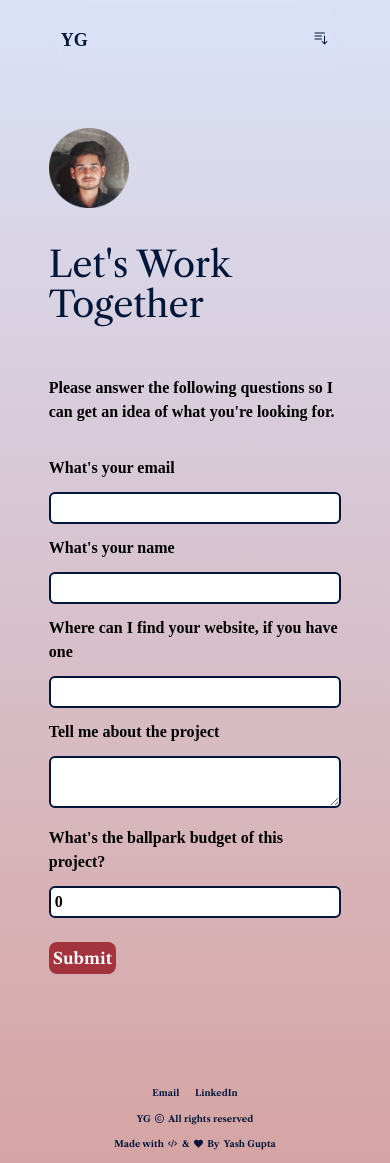
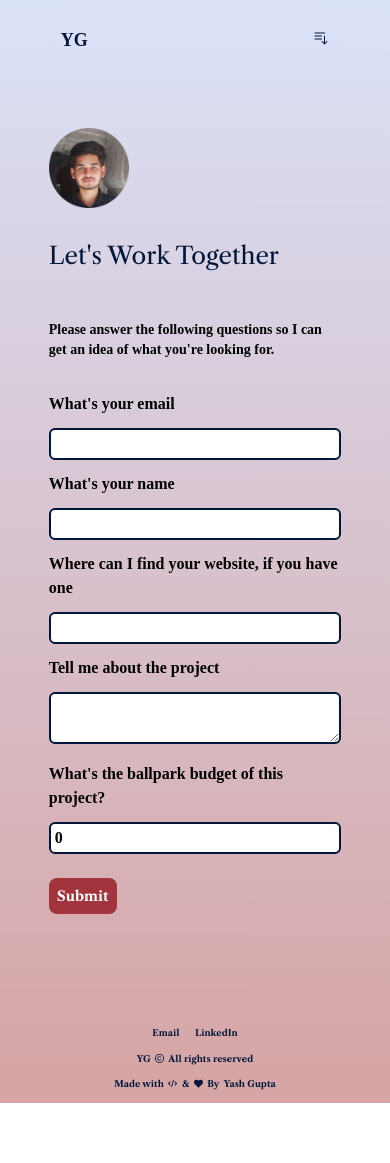
Before and after one commit to YashGupta-24/portfolio, a React (Vite) app: page /contact in a window 390 px wide. After the commit the page ends 1103 px from the top, so only its background shows below. Built offline with nearby package versions, Linux system fonts and the light colour scheme; a web font is replaced by a local one.

Commit message:
contact form style update

```diff
--- a/src/pages/ContactForm.jsx
+++ b/src/pages/ContactForm.jsx
@@ -44,8 +44,8 @@ function ContactForm() {
         display ?
             <div className=' h-full w-3/4 lg:w-1/2 flex flex-col my-28 '>
               <img src={picture} alt="" className='h-20 w-20 sm:h-24 sm:w-24 my-4' />
-              <h1 className='text-4xl my-5 font-heading text-heading'>Let's Work Together</h1>
-              <p className='my-8 font-body font-semibold'>Please answer the following questions so I can get an idea of what you're looking for.</p>
+              <h1 className='text-2xl md:text-4xl my-4 font-heading text-heading'>Let's Work Together</h1>
+              <p className='text-sm md:text-base my-8 font-body font-semibold'>Please answer the following questions so I can get an idea of what you're looking for.</p>
               <form name='response-form' onSubmit={(e) => submitForm(e)}>
                 <h1 className='font-body font-semibold'>What's your email</h1>
                 <input
@@ -92,7 +92,7 @@ function ContactForm() {
                   step={0.01}
                   value={budget}
                   onChange={(e) => setBudget(e.target.value)} />
-                <input type="submit" className='sm:w-1/6 p-1 flex gap-2 items-center justify-center rounded-lg bg-tertiary text-white font-semibold mt-3 font-heading cursor-pointer hover:bg-hover transition-all duration-200' value='Submit' id='submit' />
+                <input type="submit" className='w-fit sm:w-1/6 p-2 sm:p-1 flex rounded-lg bg-tertiary text-white font-semibold mt-3 font-heading cursor-pointer hover:bg-hover transition-all duration-200 text-sm md:text-base' value='Submit' id='submit' />
               </form>
             </div>
             :
```
